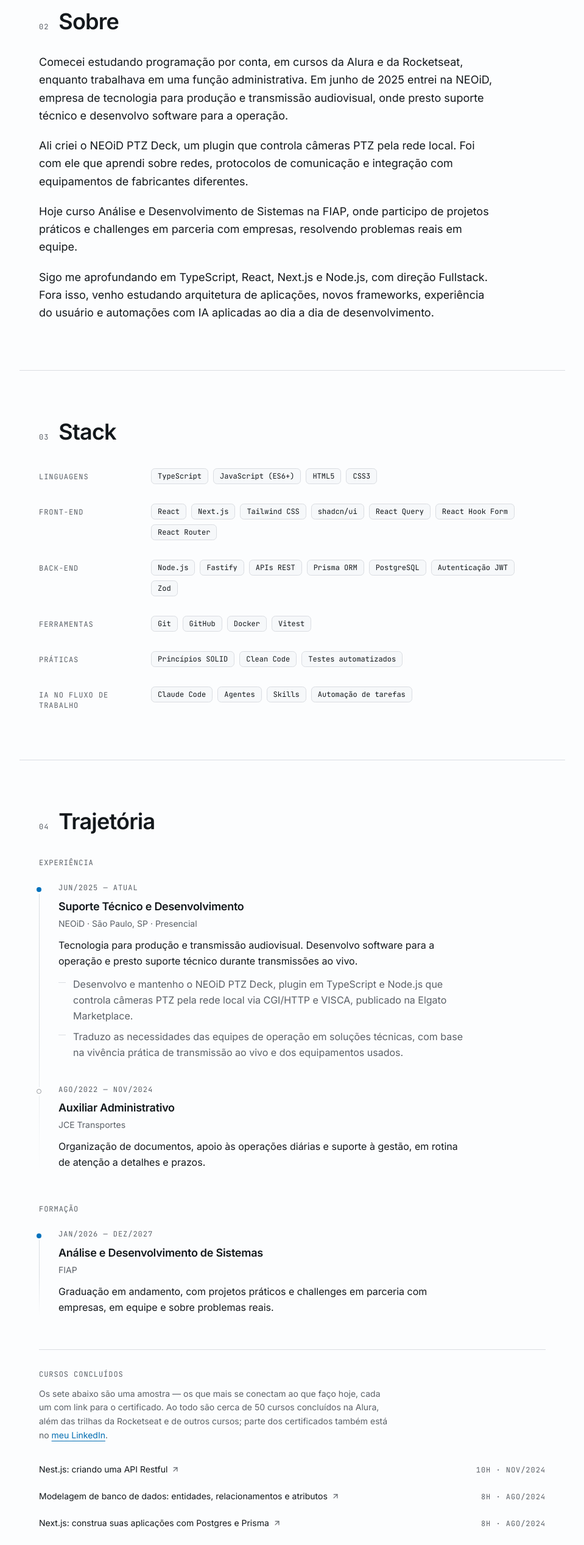
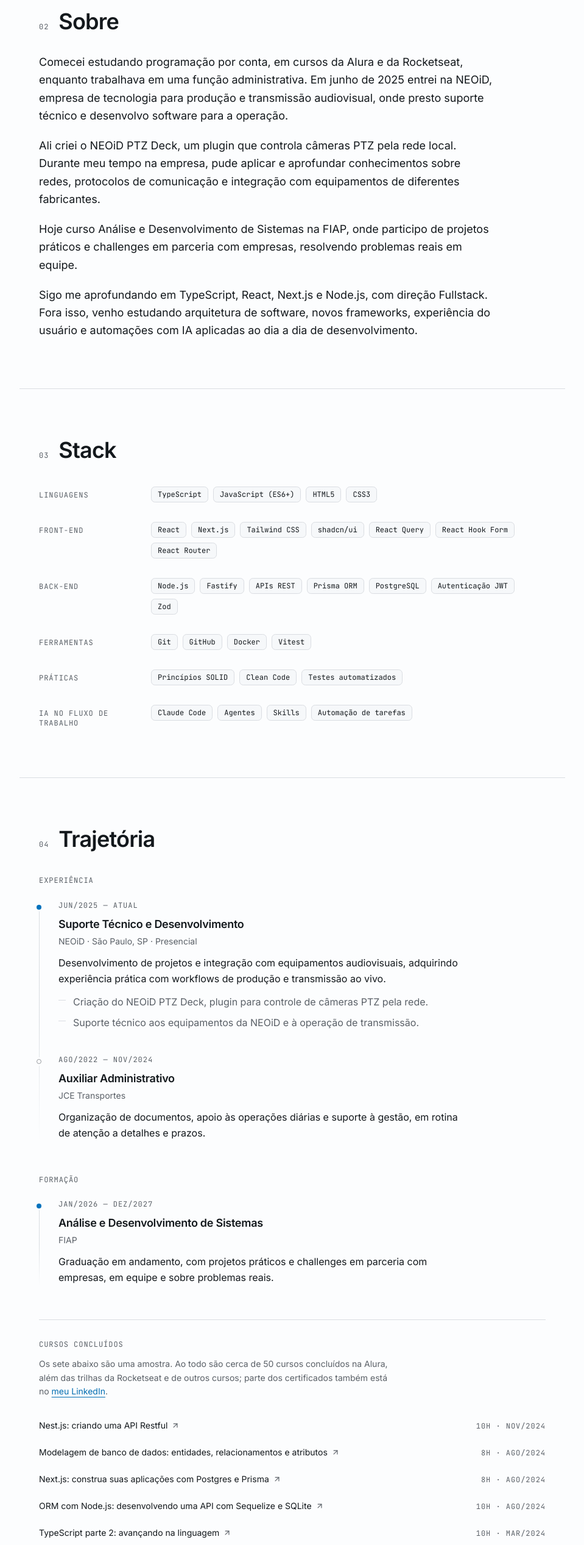
Before and after one commit to PontesEdu/portfolio-website, a Next.js app: page / in a window 1280 px wide. Shown: the part 949-3483 px from the top of the page at 61% size, without its empty margins (160-1119 px from the left). Built offline with nearby package versions, Linux system fonts and the light colour scheme; no server answers.

Commit message:
content: shorten the NEOiD role description
Lead with the scope of the role rather than with one project, and reduce the
highlights to two short lines: the PTZ Deck and equipment support. The plugin
gets its own case study later, which is where the detail belongs.

```diff
--- a/src/components/sections/trajetoria.tsx
+++ b/src/components/sections/trajetoria.tsx
@@ -106,9 +106,8 @@ export function Trajetoria() {
       <div className="mt-14 border-t pt-8">
         <h3 className="label-mono">Cursos concluídos</h3>
         <p className="mt-3 max-w-[66ch] text-sm leading-relaxed text-muted-foreground">
-          Os sete abaixo são uma amostra — os que mais se conectam ao que faço
-          hoje, cada um com link para o certificado. Ao todo são cerca de 50
-          cursos concluídos na Alura, além das trilhas da Rocketseat e de outros
+          Os sete abaixo são uma amostra. Ao todo são cerca de 50 cursos
+          concluídos na Alura, além das trilhas da Rocketseat e de outros
           cursos; parte dos certificados também está no{" "}
           <a
             href={perfil.linkedin}
--- a/src/content/experiencia.ts
+++ b/src/content/experiencia.ts
@@ -32,11 +32,11 @@ export const trajetoria: EntradaDaTrajetoria[] = [
     atual: true,
     local: "São Paulo, SP · Presencial",
     descricao:
-      "Tecnologia para produção e transmissão audiovisual. Desenvolvo software para a " +
-      "operação e presto suporte técnico durante transmissões ao vivo.",
+      "Desenvolvimento de projetos e integração com equipamentos audiovisuais, " +
+      "adquirindo experiência prática com workflows de produção e transmissão ao vivo.",
     destaques: [
-      "Desenvolvo e mantenho o NEOiD PTZ Deck, plugin em TypeScript e Node.js que controla câmeras PTZ pela rede local via CGI/HTTP e VISCA, publicado na Elgato Marketplace.",
-      "Traduzo as necessidades das equipes de operação em soluções técnicas, com base na vivência prática de transmissão ao vivo e dos equipamentos usados.",
+      "Criação do NEOiD PTZ Deck, plugin para controle de câmeras PTZ pela rede.",
+      "Suporte técnico aos equipamentos da NEOiD e à operação de transmissão.",
     ],
   },
   {
--- a/src/content/perfil.ts
+++ b/src/content/perfil.ts
@@ -31,13 +31,12 @@ export const perfil = {
       "NEOiD, empresa de tecnologia para produção e transmissão audiovisual, onde " +
       "presto suporte técnico e desenvolvo software para a operação.",
     "Ali criei o NEOiD PTZ Deck, um plugin que controla câmeras PTZ pela rede " +
-      "local. Foi com ele que aprendi sobre redes, protocolos de comunicação e " +
-      "integração com equipamentos de fabricantes diferentes.",
+      "local. Durante meu tempo na empresa, pude aplicar e aprofundar conhecimentos sobre redes, protocolos de comunicação e integração com equipamentos de diferentes fabricantes.",
     "Hoje curso Análise e Desenvolvimento de Sistemas na FIAP, onde participo de " +
       "projetos práticos e challenges em parceria com empresas, resolvendo " +
       "problemas reais em equipe.",
     "Sigo me aprofundando em TypeScript, React, Next.js e Node.js, com direção " +
-      "Fullstack. Fora isso, venho estudando arquitetura de aplicações, novos " +
+      "Fullstack. Fora isso, venho estudando arquitetura de software, novos " +
       "frameworks, experiência do usuário e automações com IA aplicadas ao dia a " +
       "dia de desenvolvimento.",
   ],
```
